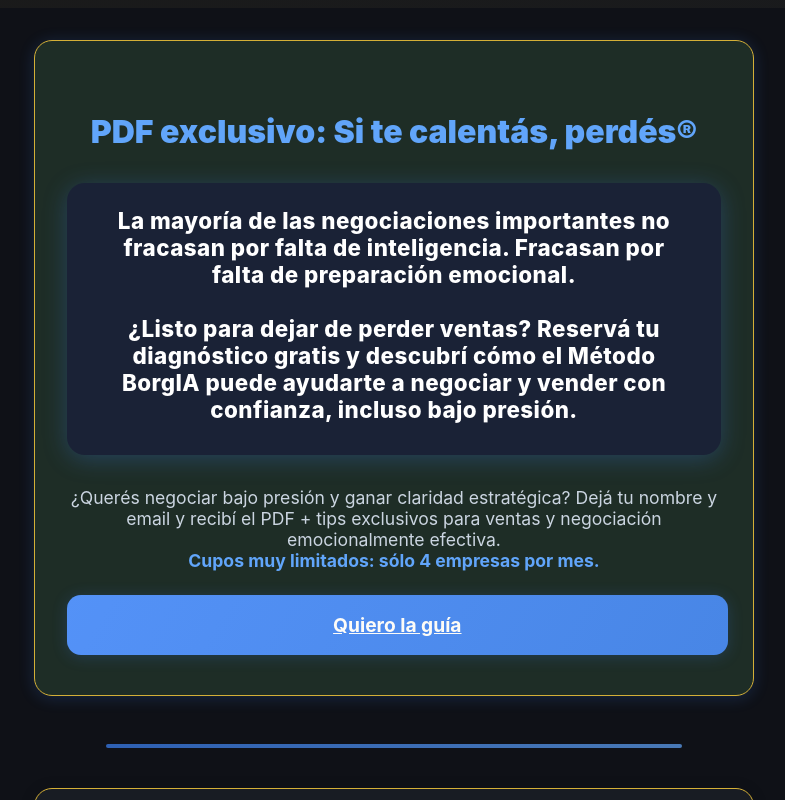
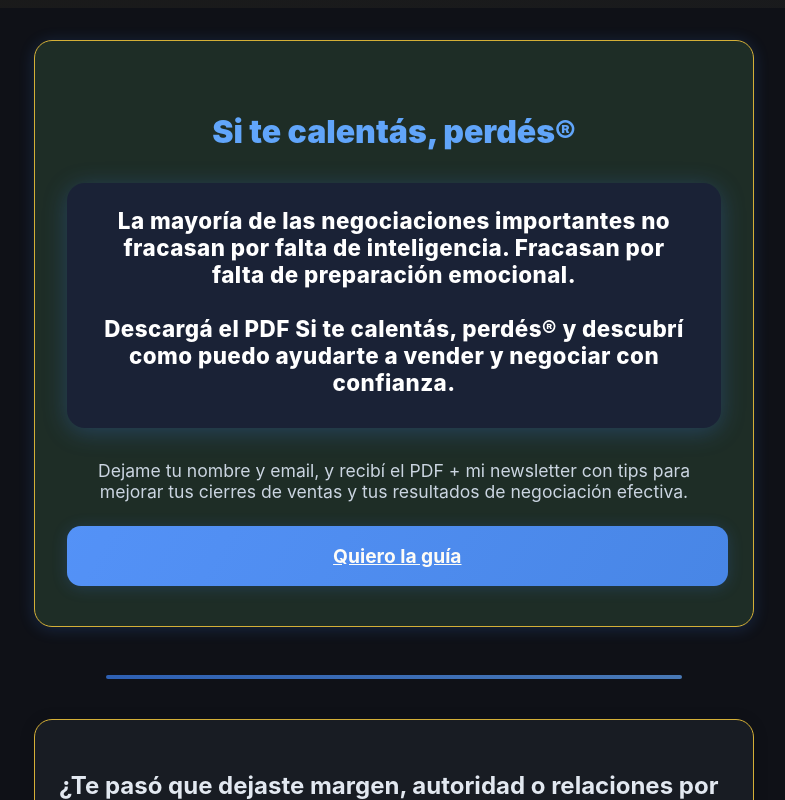
Before and after one commit to rodrigogborgia/RB-Strategic-Framework, a React (Vite) app in the folder frontend/: page / in a window 1280 px wide. Shown: the top 800 px of the page, without its empty margins (246-1031 px from the left). Built offline with nearby package versions, Linux system fonts and the light colour scheme.

Commit message:
de nuevo

```diff
--- a/frontend/src/components/LandingBlocks.tsx
+++ b/frontend/src/components/LandingBlocks.tsx
@@ -5,26 +5,22 @@ import { trackAsesoriaSubmitted } from "../lib/analytics";
 // Lead Magnet
 export const LeadMagnetSection = () => (
   <section className="lead-magnet-section" id="lead-magnet">
-    <h2>PDF exclusivo: Si te calentás, perdés®</h2>
+    <h2>Si te calentás, perdés®</h2>
     <div className="claim-block">
       La mayoría de las negociaciones importantes no fracasan por falta de
       inteligencia. Fracasan por falta de preparación emocional.
       <br />
       <br />
-      ¿Listo para dejar de perder ventas? Reservá tu diagnóstico gratis y
-      descubrí cómo el Método BorgIA puede ayudarte a negociar y vender con
-      confianza, incluso bajo presión.
+      Descargá el PDF Si te calentás, perdés® y descubrí como puedo ayudarte a vender y negociar con confianza.
     </div>
     <p>
-      ¿Querés negociar bajo presión y ganar claridad estratégica? Dejá tu nombre
-      y email y recibí el PDF + tips exclusivos para ventas y negociación
-      emocionalmente efectiva.
+      Dejame tu nombre y email, y recibí el PDF + mi newsletter con tips para mejorar tus cierres de ventas y tus resultados de negociación efectiva.
       <br />
       <span style={{ color: "#61a5fa", fontWeight: 700 }}>
-        Cupos muy limitados: sólo 4 empresas por mes.
+        {/* Cupos muy limitados: sólo 4 empresas por mes. */}
       </span>
     </p>
-    <a href="/negociar-bajo-presion.html" className="cta-btn">
+    <a href="https://rodrigoborgia.com/negociar-bajo-presion.html#download-form" className="cta-btn" target="_blank" rel="noopener noreferrer">
       Quiero la guía
     </a>
   </section>
```
Also changed, not shown: 1 other file (tests, documents, lock files or other folders).
